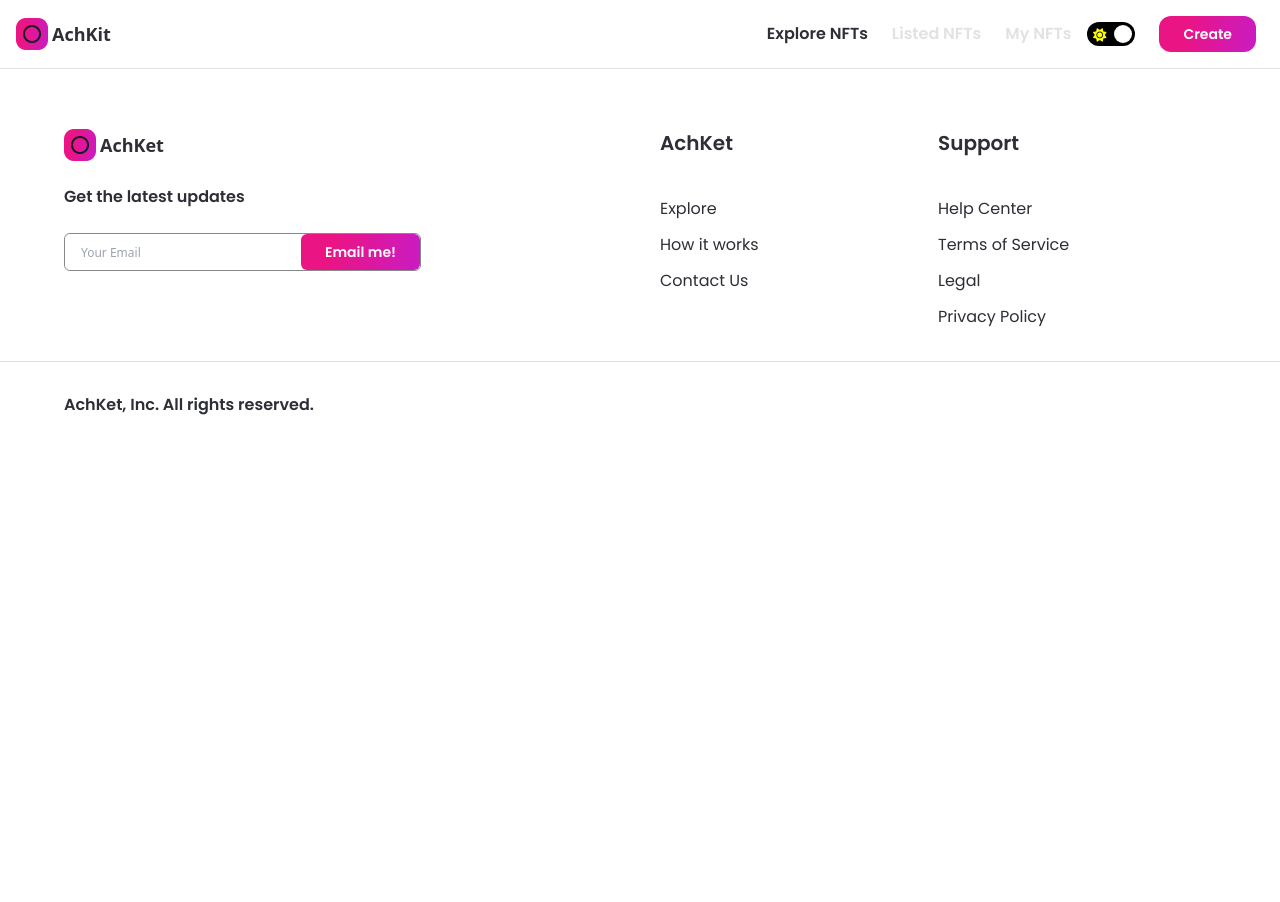
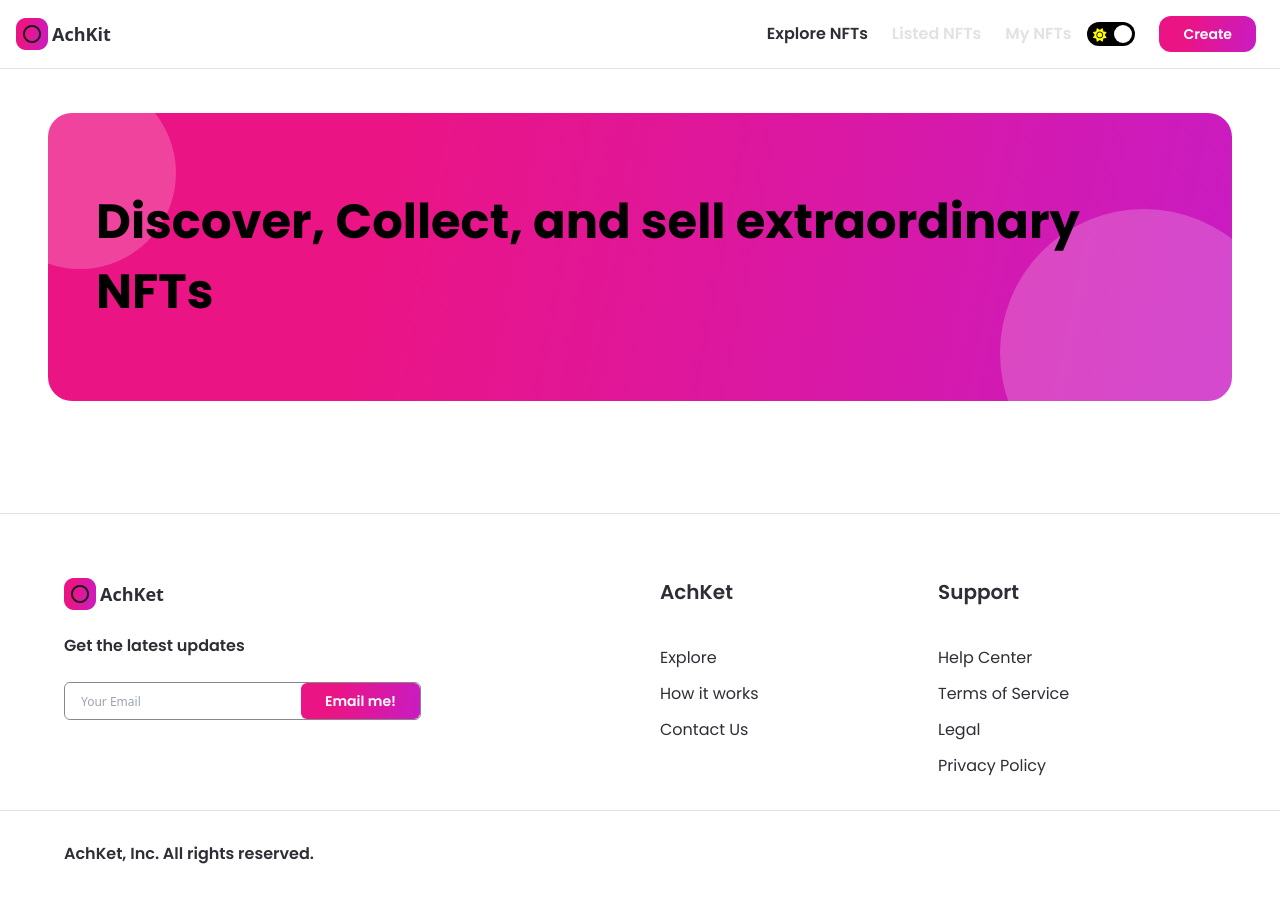
Before and after one commit to alichatraei/NFT-Marketplace, a Next.js app: page / in a window 1280 px wide. Shown: the top 902 px of the page. Before the commit the page ends 800 px from the top, so only its background shows below. Built offline with nearby package versions, Linux system fonts and the light colour scheme.

Commit message:
feat:banner

```diff
--- /dev/null
+++ b/components/common/Banner/Banner.tsx
@@ -0,0 +1,26 @@
+import React from "react";
+
+interface IBannerProps {
+  bannerTitle: string;
+  childStyles?: string;
+  parentStyles?: string;
+}
+
+const Banner = ({ bannerTitle, childStyles, parentStyles }: IBannerProps) => {
+  return (
+    <div
+      className={`relative w-full flex items-center z-0 overflow-hidden nft-gradient ${parentStyles}`}
+    >
+      <p
+        className={`font-bold font-poppins text-5xl leading-70 ${childStyles}`}
+      >
+        {bannerTitle}
+      </p>
+
+      <div className="absolute w-48 h-48 rounded-full sm:w-32 sm:h-32 white-bg -top-9 -left-16 -z-5" />
+      <div className="absolute w-72 h-72 sm:w-56 sm:h-56 rounded-full white-bg -bottom-24 -right-14 -z-5" />
+    </div>
+  );
+};
+
+export default Banner;
--- a/components/index.ts
+++ b/components/index.ts
@@ -1,4 +1,5 @@
 import Navbar from "components/common/Navbar/Navbar";
 import Button from "./common/Button/Button";
 import Footer from "./common/Footer/Footer";
-export { Navbar, Button, Footer };
+import Banner from "@/components/common/Banner/Banner";
+export { Navbar, Button, Footer, Banner };
--- a/pages/_app.tsx
+++ b/pages/_app.tsx
@@ -6,9 +6,13 @@ import { ThemeProvider } from "next-themes";
 export default function App({ Component, pageProps }: AppProps) {
   return (
     <ThemeProvider attribute="class">
-      <Navbar />
-      <Component {...pageProps} />
-      <Footer />
+      <div className="dark:bg-nft-dark bg-white min-h-screen box-content">
+        <Navbar />
+        <div className="pt-65">
+          <Component {...pageProps} />
+        </div>
+        <Footer />
+      </div>
     </ThemeProvider>
   );
 }
--- a/pages/index.tsx
+++ b/pages/index.tsx
@@ -1,9 +1,15 @@
-import React from 'react'
-import {Navbar}  from '../components'
+import React from "react";
+import { Banner } from "../components";
 const Home = () => {
   return (
-    <div>Home</div>
-  )
-}
+    <div className="flex justify-center sm:px-4 p-12">
+      <Banner
+        bannerTitle="Discover, Collect, and sell extraordinary NFTs"
+        parentStyles="justify-start mb-6 h-72 sm:h-60 p-12 xs:p-4 xs:h-44 rounded-3xl"
+        childStyles="md:text-4xl sm:text-2xl xs:text-xl text-left"
+      />
+    </div>
+  );
+};
 
-export default Home
+export default Home;
```
